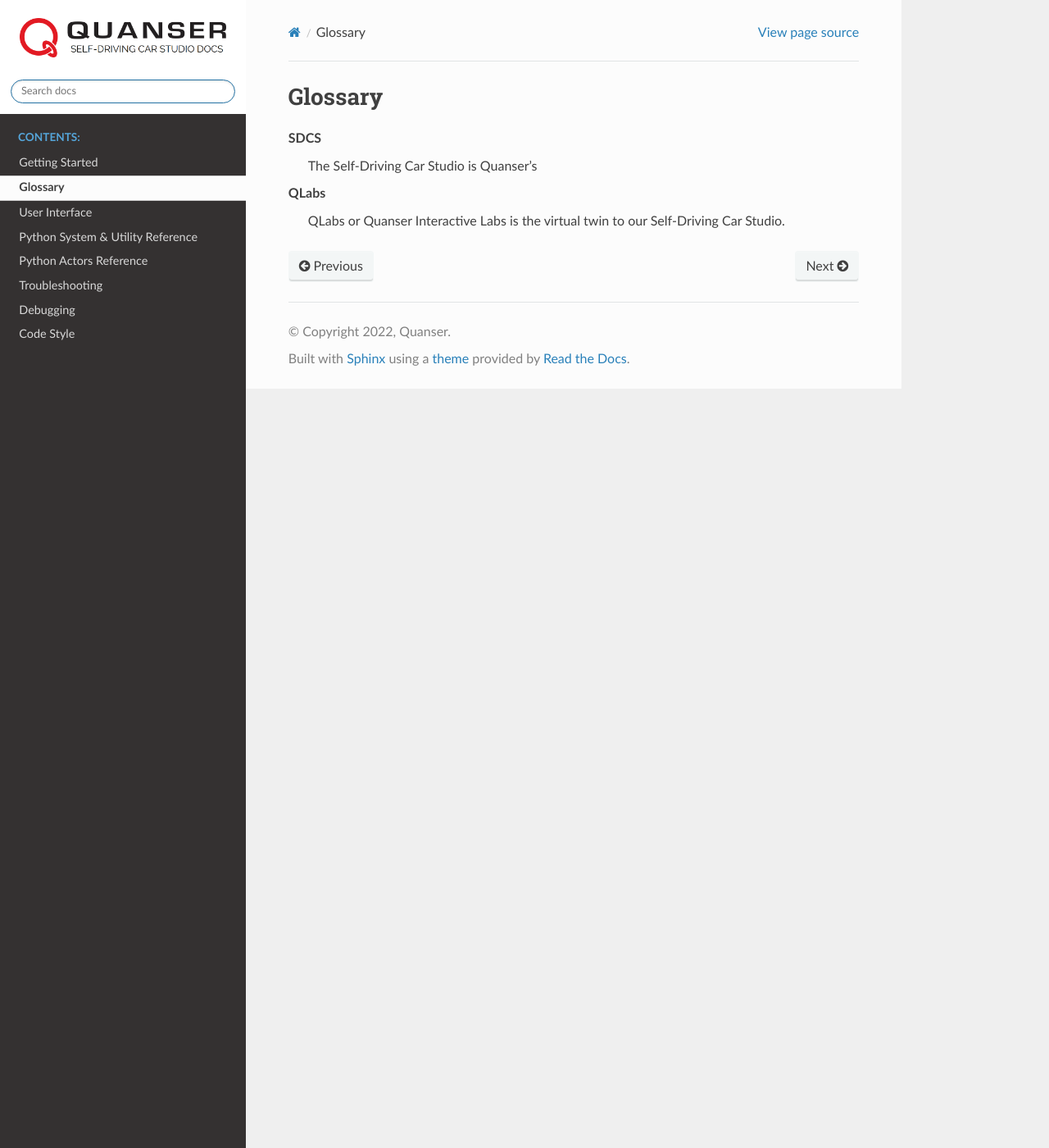
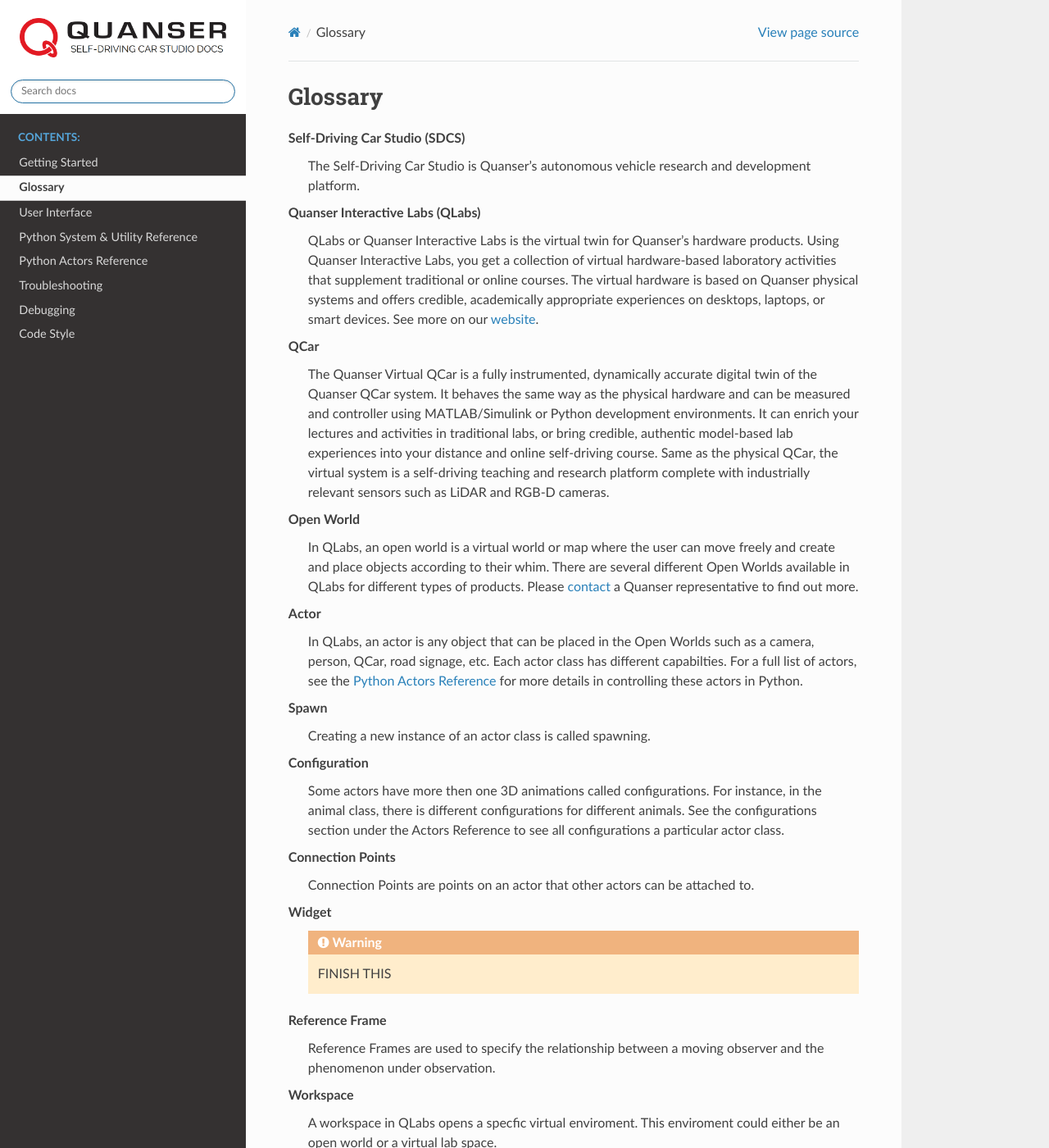
Before and after one commit to quanser/Quanser_Interactive_Labs_Resources, a Sphinx documentation site: the page built from python/docs/source/Glossary.rst, in a window 1280 px wide and 1400 px high. Shown: the whole window at 82% size. Built offline with Sphinx 7.4.7 and the Read the Docs theme 2.0.0, drawn with Linux system fonts in a browser that asks for light colours.

Commit message:
Added tutorials for widgets, road signage, people, cameras and updated the glossary

```diff
--- a/python/docs/source/Glossary.rst
+++ b/python/docs/source/Glossary.rst
@@ -1,10 +1,58 @@
 Glossary
-############
+########
 
 .. glossary::
 
-    SDCS
-        The Self-Driving Car Studio is Quanser's
+    Self-Driving Car Studio (SDCS)
+        The Self-Driving Car Studio is Quanser's autonomous vehicle research and development platform.
 
-    QLabs
-        QLabs or Quanser Interactive Labs is the virtual twin to our Self-Driving Car Studio.
+    Quanser Interactive Labs (QLabs)
+        QLabs or Quanser Interactive Labs is the virtual twin for Quanser's hardware products.
+        Using Quanser Interactive Labs, you get a collection of virtual hardware-based laboratory
+        activities that supplement traditional or online courses. The virtual hardware is based
+        on Quanser physical systems and offers credible, academically appropriate experiences on
+        desktops, laptops, or smart devices. See more on our
+        `website <https://www.quanser.com/digital/quanser-interactive-labs/>`__.
+
+    QCar
+        The Quanser Virtual QCar is a fully instrumented, dynamically accurate digital twin of the
+        Quanser QCar system. It behaves the  same way as the physical hardware and can be measured
+        and controller using MATLAB/Simulink or Python development environments. It can enrich your
+        lectures and activities in traditional labs, or bring credible, authentic model-based lab
+        experiences into your distance and online self-driving course. Same as the physical QCar,
+        the virtual system is a self-driving teaching and research platform complete with
+        industrially relevant sensors such as LiDAR and RGB-D cameras.
+
+    Open World
+        In QLabs, an open world is a virtual world or map where the user can move freely and create
+        and place objects according to their whim. There are several different Open Worlds
+        available in QLabs for different types of products. Please
+        `contact <https://www.quanser.com/contact/>`__ a Quanser representative to find out more.
+
+    Actor
+        In QLabs, an actor is any object that can be placed in the Open Worlds such as a camera,
+        person, QCar, road signage, etc. Each actor class has different capabilties.
+        For a full list of actors, see the
+        :ref:`Python Actors Reference` for more details in controlling these actors in Python.
+
+    Spawn
+        Creating a new instance of an actor class is called spawning.
+
+    Configuration
+        Some actors have more then one 3D animations called configurations. For instance, in the animal
+        class, there is different configurations for different animals. See the configurations section
+        under the Actors Reference to see all configurations a particular actor class.
+
+    Connection Points
+        Connection Points are points on an actor that other actors can be attached to.
+
+    Widget
+        .. warning:: FINISH THIS
+
+    Reference Frame
+        Reference Frames are used to specify the relationship between a moving observer and the
+        phenomenon under observation.
+
+    Workspace
+        A workspace in QLabs opens a specfic virtual enviroment.  This enviroment could either be
+        an open world or a virtual lab space.
--- a/python/docs/source/Objects/widgets.rst
+++ b/python/docs/source/Objects/widgets.rst
@@ -77,6 +77,9 @@
 ^^^^^^^^
 
 .. dropdown:: Example 1
+    .. literalinclude:: ../../../tutorials/widgets_tutorial.py
+        :language: python
+        :linenos:
 
 .. dropdown:: Example 2
 
```
Also changed, not shown: python/docs/source/Objects/road_signage.rst (+6 -43 lines), 4 other files.
